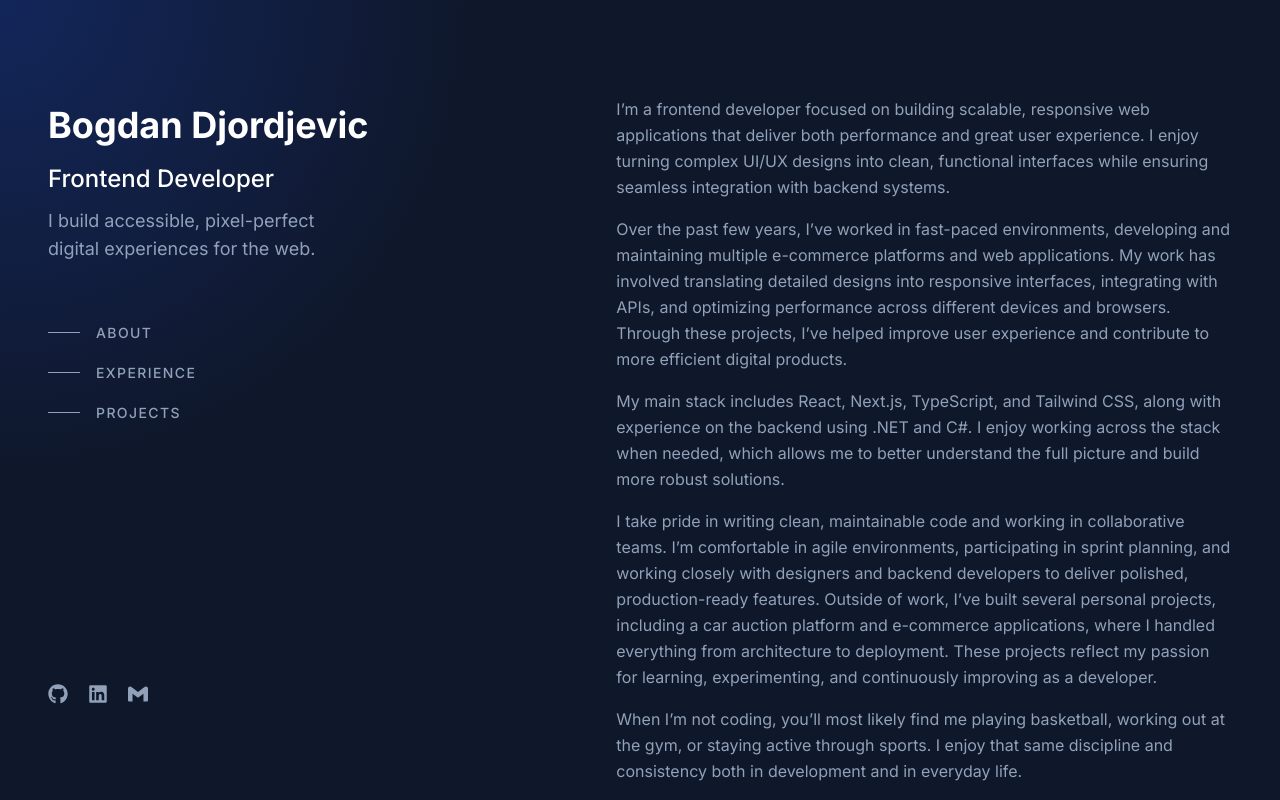
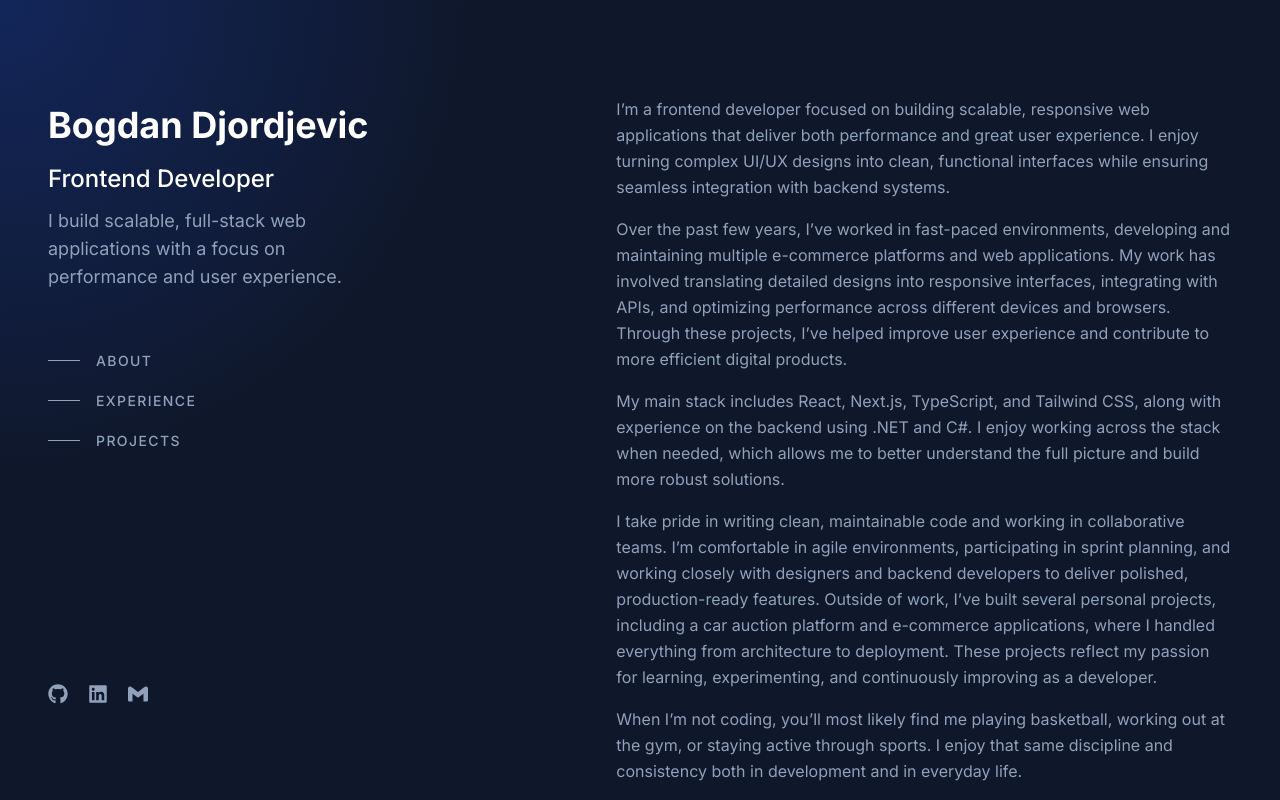
Before and after one commit to bociwess0/portfolio, a Next.js app: page / in a window 1280 px wide. Shown: the top 800 px of the page. Built offline with nearby package versions, Linux system fonts and the light colour scheme.

Commit message:
adding appropriate sentence about me

```diff
--- a/app/components/Sidebar.tsx
+++ b/app/components/Sidebar.tsx
@@ -10,7 +10,7 @@ export default function Sidebar() {
         <h1 className="text-4xl font-bold mb-2 leading-relaxed ">Bogdan Djordjevic</h1>
         <div className="text-2xl font-medium mb-3">Frontend Developer</div>
         <div className="text-lg text-slate-400 max-w-xs">
-          I build accessible, pixel-perfect digital experiences for the web.
+          I build scalable, full-stack web applications with a focus on performance and user experience.
         </div>
 
         <SidebarTabs headerTabs={HeaderTabs} />
```
